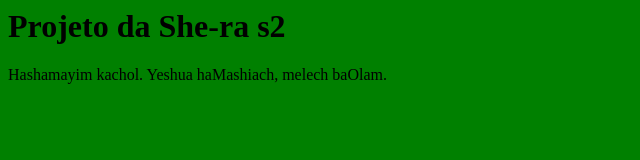
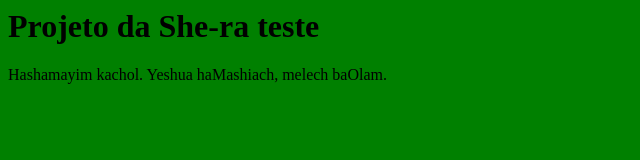
Before and after one commit to andrea1783/curso-git, a plain HTML site: page index.html in a window 1280 px wide. Shown: the full height of the page, 0-640 px from the left. Drawn offline with Linux system fonts and the light colour scheme.

Commit message:
alterando texto

```diff
--- a/index.html
+++ b/index.html
@@ -3,8 +3,9 @@
      <link rel= "stylesheet" href="estilo.css">
  </head>
   <body>
-	<h1> Projeto da She-ra s2</h1>
+	<h1> Projeto da She-ra teste</h1>
 	 <p> Hashamayim kachol. Yeshua haMashiach, melech baOlam.</p>
+
  </body>
 
 
```
